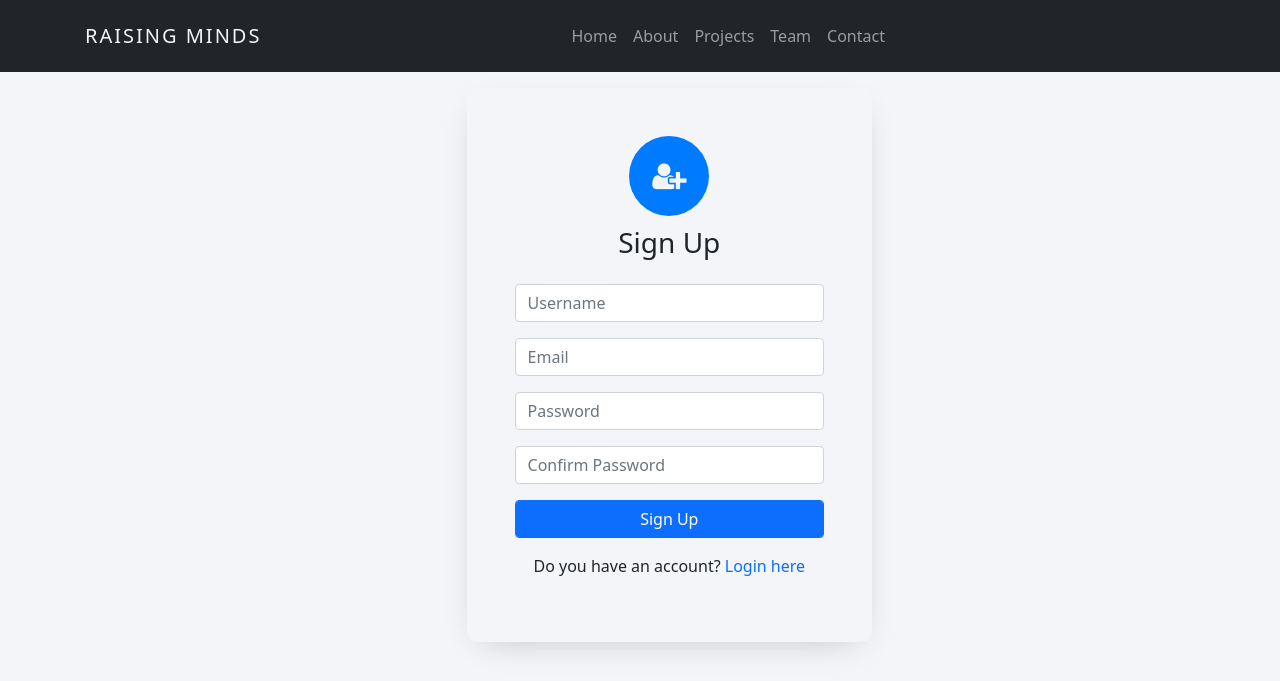
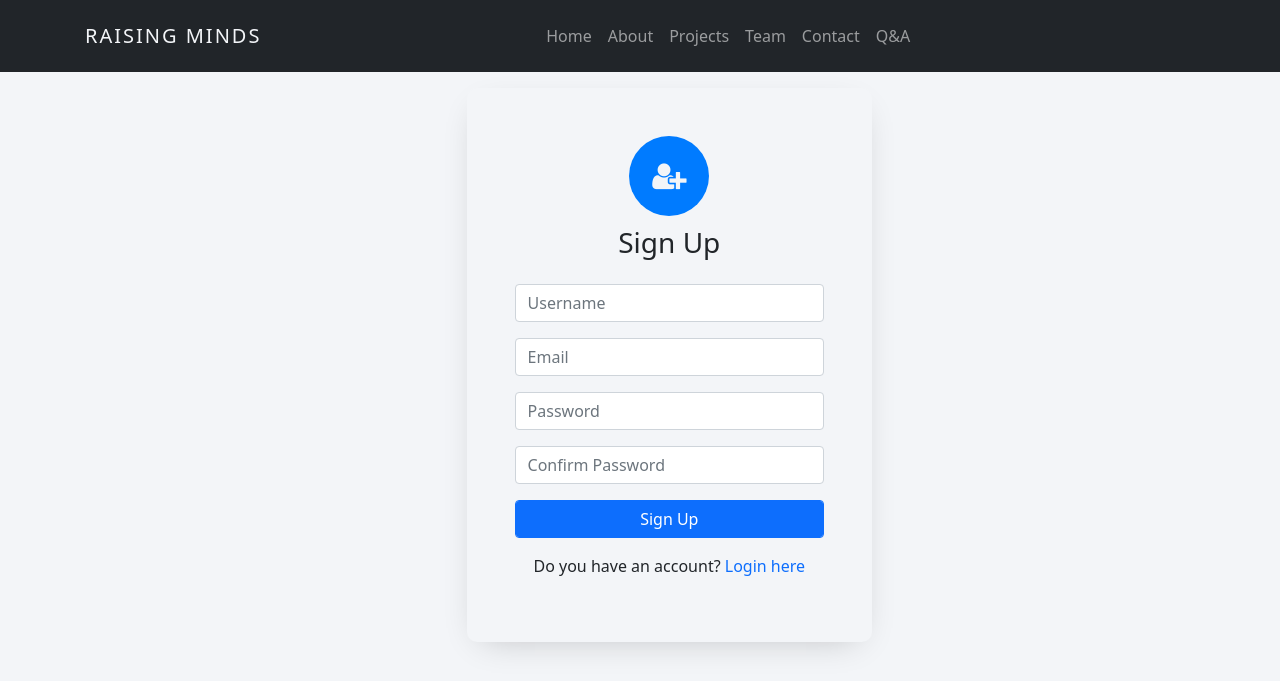
Before and after one commit to Coding-Hamsters/RaisingMinds, a Django app: page /signup/ in a window 1280 px wide. Shown: the top 681 px of the page. Run offline with Django 4.2, Linux system fonts and the light colour scheme.

Commit message:
update login  and sign up form
*add comments and update navigation bar link sign up.html
*add navigation bar link( Q&A) login.html

```diff
--- a/RaisingMinds/users/static/users/css/signup.css
+++ b/RaisingMinds/users/static/users/css/signup.css
@@ -4,6 +4,7 @@ body{
     background-color: #f3f5f8;
 }
 
+/*---------------navigation bar----------------*/
 .logo {
     display: flex;
     font-size: 20px;
@@ -17,8 +18,9 @@ body{
 a {
     text-decoration: none;
 }
+/*--------------- end navigation bar--------------*/
 
-.ftco-section {
+.main-section {
     padding: 2.5em 0;
 }
 
@@ -29,6 +31,9 @@ a {
     margin-right: auto;
     margin-left: auto; }
 
+ /***************************************************************
+                         media Query
+ ****************************************************************/
     @media (min-width: 576px) {
         .signupForm
       {max-width: 540px;
@@ -50,13 +55,6 @@ a {
             margin-left: 80px;
 
         }
-}
-.container-fluid {
-    width: 100%;
-    padding-right: 15px;
-    padding-left: 15px;
-    margin-right: auto;
-    margin-left: auto;
 }
 
 .login-wrap {
@@ -132,5 +130,3 @@ a {
 button i {
     margin-right: 30px;
 }
-
-/*footer*/
--- a/RaisingMinds/users/templates/users/login.html
+++ b/RaisingMinds/users/templates/users/login.html
@@ -43,6 +43,7 @@
                 <a class="nav-item nav-link " href="{% url 'projects' %}">Projects</a>
                 <a class="nav-item nav-link" href="{% url 'index' %}#team">Team</a>
                 <a class="nav-item nav-link" href="{% url 'index' %}#contact">Contact</a>
+                <a class="nav-item nav-link" href="{% url 'index' %}#qna">Q&A</a>
             </div>
         </div>
     </div>
--- a/RaisingMinds/users/templates/users/signup.html
+++ b/RaisingMinds/users/templates/users/signup.html
@@ -43,6 +43,7 @@
                     <a class="nav-item nav-link " href="{% url 'projects' %}">Projects</a>
                     <a class="nav-item nav-link" href="{% url 'index' %}#team">Team</a>
                     <a class="nav-item nav-link" href="{% url 'index' %}#contact">Contact</a>
+                    <a class="nav-item nav-link" href="{% url 'index' %}#qna">Q&A</a>
                 </div>
             </div>
         </div>
@@ -50,7 +51,7 @@
     <!-- End of nav bar -->
 
     <!-- sign up form -->
-    <section class="ftco-section mt-5">
+    <section class="main-section mt-5">
         <div class="container signupForm">
         <div class="row justify-content-center">
             <div class="col-md-7 col-lg-5">
```
